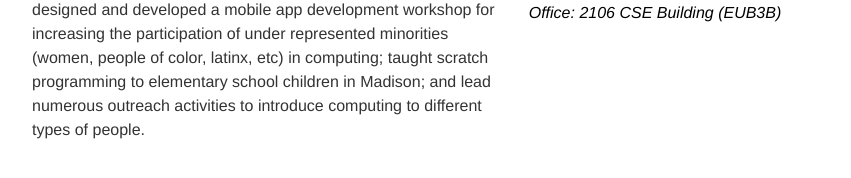
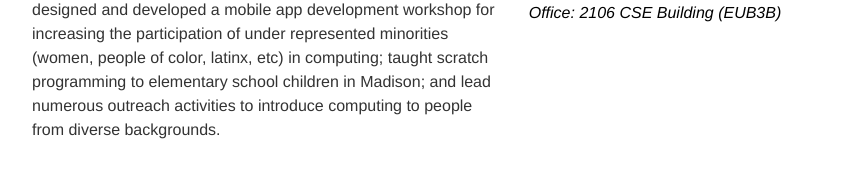
Before and after one commit to adalbertgerald/adalbertgerald.github.io, a Jekyll site: the page built from _pages/about.md, in a window 1280 px wide. Shown: the part 608-786 px from the top of the page, without its empty margins (258-1109 px from the left). Built offline with Jekyll 4.4.1, drawn with Linux system fonts in a browser that asks for light colours; nearby versions of some CDN libraries; some of the changed text lies outside the part shown.

Commit message:
Updated about me.

```diff
--- a/_pages/about.md
+++ b/_pages/about.md
@@ -37,4 +37,4 @@ I deeply care about diversity in computing. While at UW-Madion, I designed and
 developed a mobile app development workshop for increasing the participation of
 under represented minorities (women, people of color, latinx, etc) in computing;
 taught scratch programming to elementary school children in Madison; and lead
-numerous outreach activities to introduce computing to different types of people.
+numerous outreach activities to introduce computing to people from diverse backgrounds.
```
